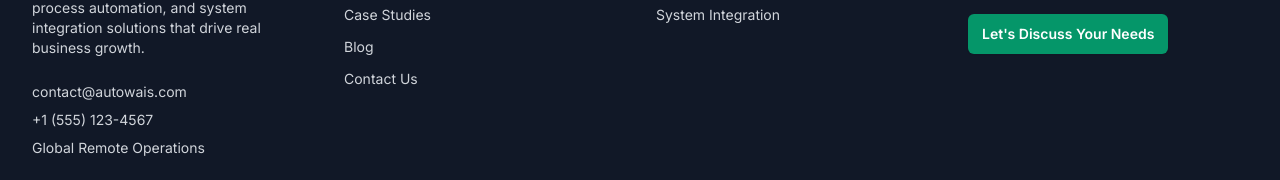
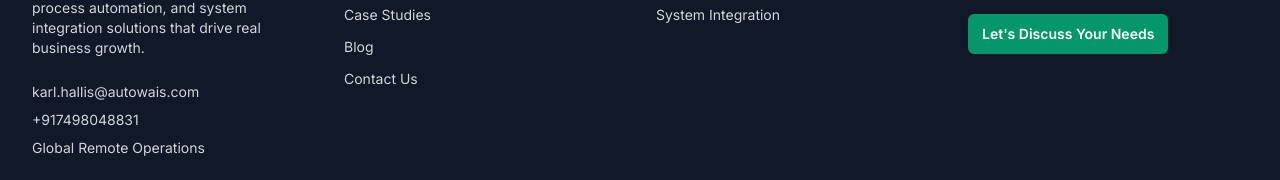
Before and after one commit to Druid-stack/autowais-website, a Next.js app: page / in a window 1280 px wide. Shown: the part 5101-5281 px from the top of the page. Built offline with nearby package versions, Linux system fonts and the light colour scheme.

Commit message:
Update contact details: karl.hallis@autowais.com and +917498048831
- Updated Footer component with new contact information
- Added .env.local to .gitignore for security
- Contact form now functional with Zoho email integration

```diff
--- a/src/components/layout/Footer.tsx
+++ b/src/components/layout/Footer.tsx
@@ -34,8 +34,8 @@ export default function Footer() {
               Your Complete Technology Solutions Partner. We deliver custom development, process automation, and system integration solutions that drive real business growth.
             </p>
             <div className="mt-6 space-y-2 text-sm text-gray-300">
-              <p>contact@autowais.com</p>
-              <p>+1 (555) 123-4567</p>
+              <p>karl.hallis@autowais.com</p>
+              <p>+917498048831</p>
               <p>Global Remote Operations</p>
             </div>
           </div>
```
Also changed, not shown: 1 other file (tests, documents, lock files or other folders).
